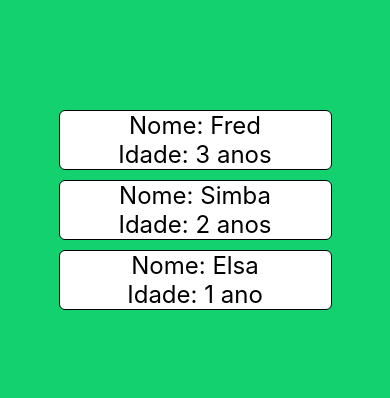
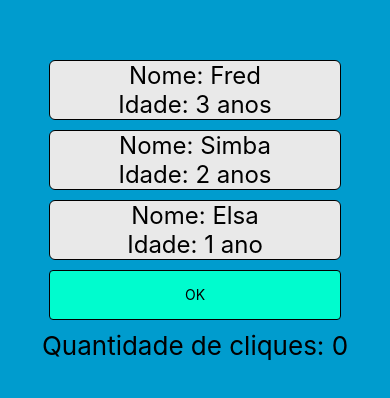
Before and after one commit to vitor-gss/programacao-movel, a React Native app in the folder proj-01/: screen / in a window 390 px wide. Shown: the part 212-610 px from the top of the page. Built offline with nearby package versions, Linux system fonts and the light colour scheme.

Commit message:
Adição do arquivo Cliques

```diff
--- a/proj-01/App.js
+++ b/proj-01/App.js
@@ -1,14 +1,17 @@
-import { StatusBar } from 'expo-status-bar';
-import { StyleSheet, Text, TextInput, TouchableOpacity, View } from 'react-native';
+import { StyleSheet, View } from 'react-native';
+import { useState } from 'react';
 import Gato from './Gato';
+import Cliques from './Cliques';
 
 export default function App() {
+
+
   return (
     <View style={styles.container}>
       <Gato nome="Fred" idade={3} />
       <Gato nome="Simba" idade={2} />
       <Gato nome="Elsa" idade={1} />
-      <StatusBar style="auto" />
+     <Cliques/>
     </View>
   );
 }
@@ -16,13 +19,13 @@ export default function App() {
 const styles = StyleSheet.create({
   container: {
     flex: 1,
-    backgroundColor: '#fff',
     alignItems: 'center',
     justifyContent: 'center',
-    backgroundColor: "#14d16f",
+    backgroundColor: "#009cce",
     gap: 10,
   },
   text: {
     fontSize: 20,
-  }
+  },
+
 });
--- /dev/null
+++ b/proj-01/Cliques.js
@@ -0,0 +1,35 @@
+import { View, StyleSheet, Button, Text, TouchableOpacity} from 'react-native'
+import { useState } from 'react'
+
+export default function Cliques() {
+    const [cliques, setCliques] = useState(0)
+
+  return (
+    <>
+        <TouchableOpacity
+        onPress={() => setCliques(cliques + 1)}
+        style={styles.btn}
+        >
+            <Text>OK</Text>
+        </TouchableOpacity>
+      <Text style={styles.size32}>Quantidade de cliques: {cliques}</Text>
+    </>
+  )
+}
+
+const styles = StyleSheet.create({
+    size32:{
+        fontSize: 26,
+      },
+      btn: {
+        display: 'flex',
+        alignItems: "center",
+        justifyContent: 'center',
+        fontSize: 32,
+        width: "75%",
+        height: 50,
+        backgroundColor: "#00Fcce",
+        borderWidth: 1,
+        borderRadius: 4,
+      },
+})
--- a/proj-01/Gato.js
+++ b/proj-01/Gato.js
@@ -18,8 +18,8 @@ const styles = StyleSheet.create({
 		flexDirection: 'column',
 		alignItems: 'center',
 		borderWidth: 1,
-		width: "70%",
-		backgroundColor: "#fff",
+		width: "75%",
+		backgroundColor: "#e9e9e9",
 		borderRadius: 6,
 	},
 	text: {
```
